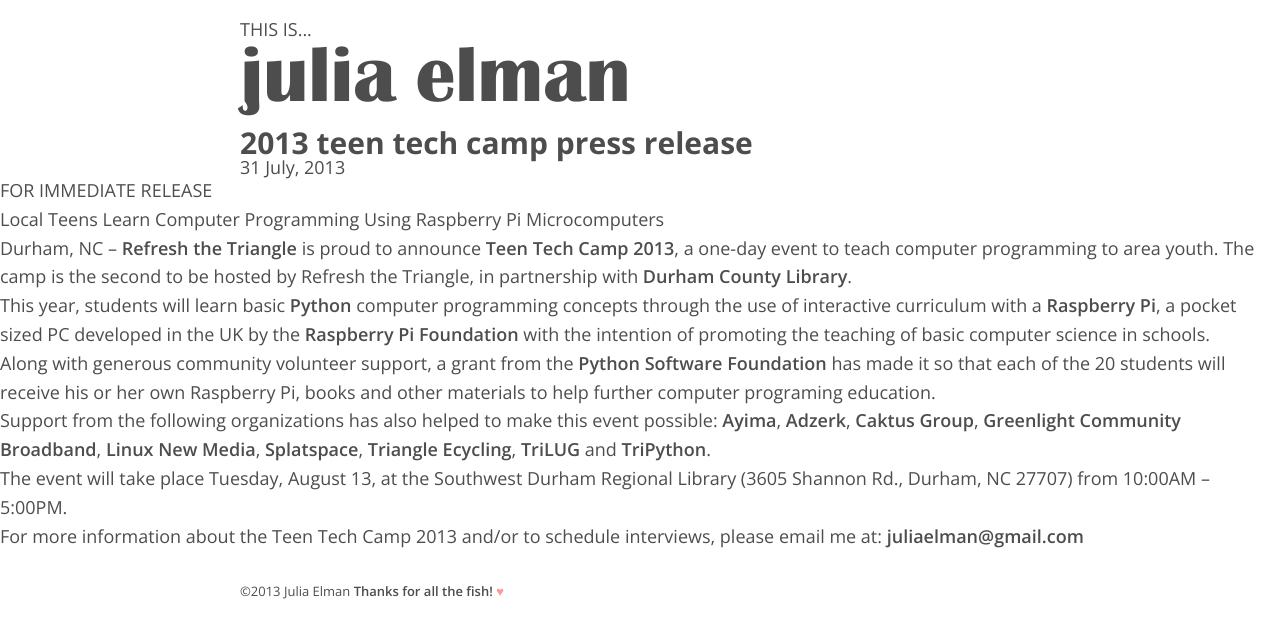
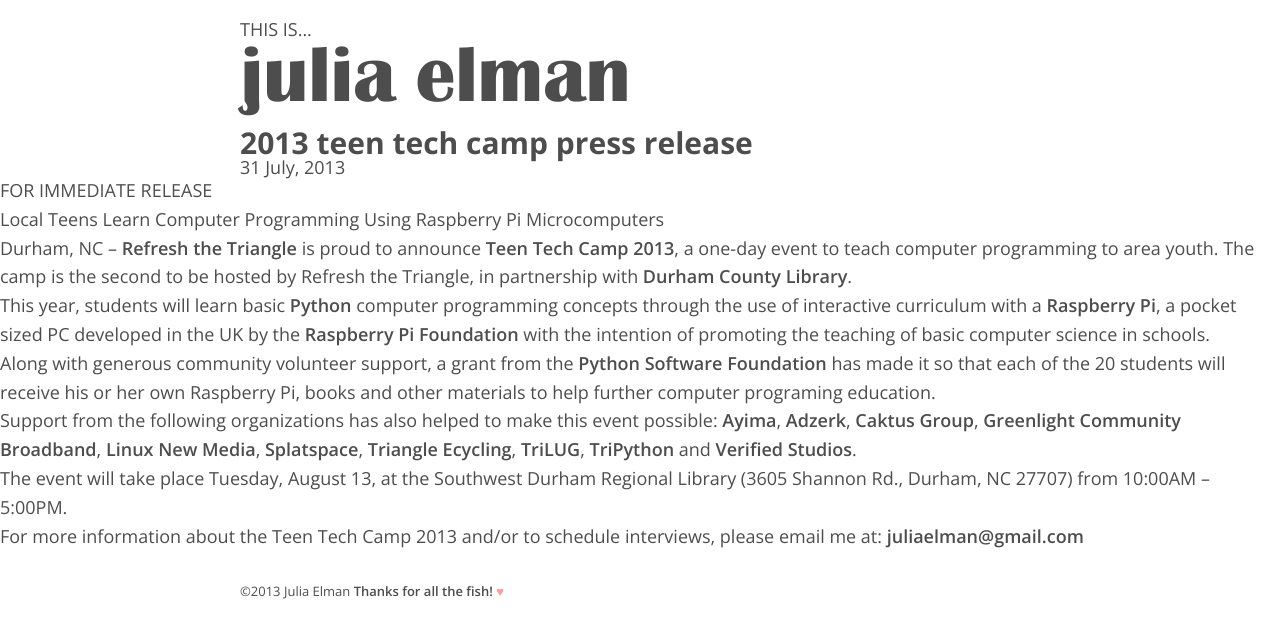
Before and after one commit to juliaelman/juliaelman.github.io, a Jekyll site: the page built from _posts/2013-07-31-durham-teen-tech-camp-press-release.md, in a window 1280 px wide. Shown: the top 638 px of the page. Built offline with Jekyll 4.4.1, drawn with Linux system fonts in a browser that asks for light colours; some web fonts are replaced; Markdown is read by kramdown in place of the engine named in the settings; comment, search, counter and statistics services are not loaded.

Commit message:
Adding Verified Studios to sponsor list.

```diff
--- a/_posts/2013-07-31-durham-teen-tech-camp-press-release.md
+++ b/_posts/2013-07-31-durham-teen-tech-camp-press-release.md
@@ -14,7 +14,7 @@
 
 Along with generous community volunteer support, a grant from the [Python Software Foundation](http://www.python.org/psf/) has made it so that each of the 20 students will receive his or her own Raspberry Pi, books and other materials to help further computer programing education.
 
-Support from the following organizations has also helped to make this event possible: [Ayima](http://www.ayima.com/), [Adzerk](http://www.adzerk.com/), [Caktus Group](http://caktusgroup.com/), [Greenlight Community Broadband](http://www.greenlightnc.com/), [Linux New Media](http://www.linuxnewmedia.com/), [Splatspace](http://splatspace.org/), [Triangle Ecycling](http://www.triangleecycling.com/), [TriLUG](http://www.trilug.org/) and [TriPython](http://trizpug.org/).
+Support from the following organizations has also helped to make this event possible: [Ayima](http://www.ayima.com/), [Adzerk](http://www.adzerk.com/), [Caktus Group](http://caktusgroup.com/), [Greenlight Community Broadband](http://www.greenlightnc.com/), [Linux New Media](http://www.linuxnewmedia.com/), [Splatspace](http://splatspace.org/), [Triangle Ecycling](http://www.triangleecycling.com/), [TriLUG](http://www.trilug.org/), [TriPython](http://trizpug.org/) and [Verified Studios](http://verifiedstudios.com/).
 
 The event will take place Tuesday, August 13, at the Southwest Durham Regional Library (3605 Shannon Rd., Durham, NC 27707) from 10:00AM – 5:00PM.
 
```
